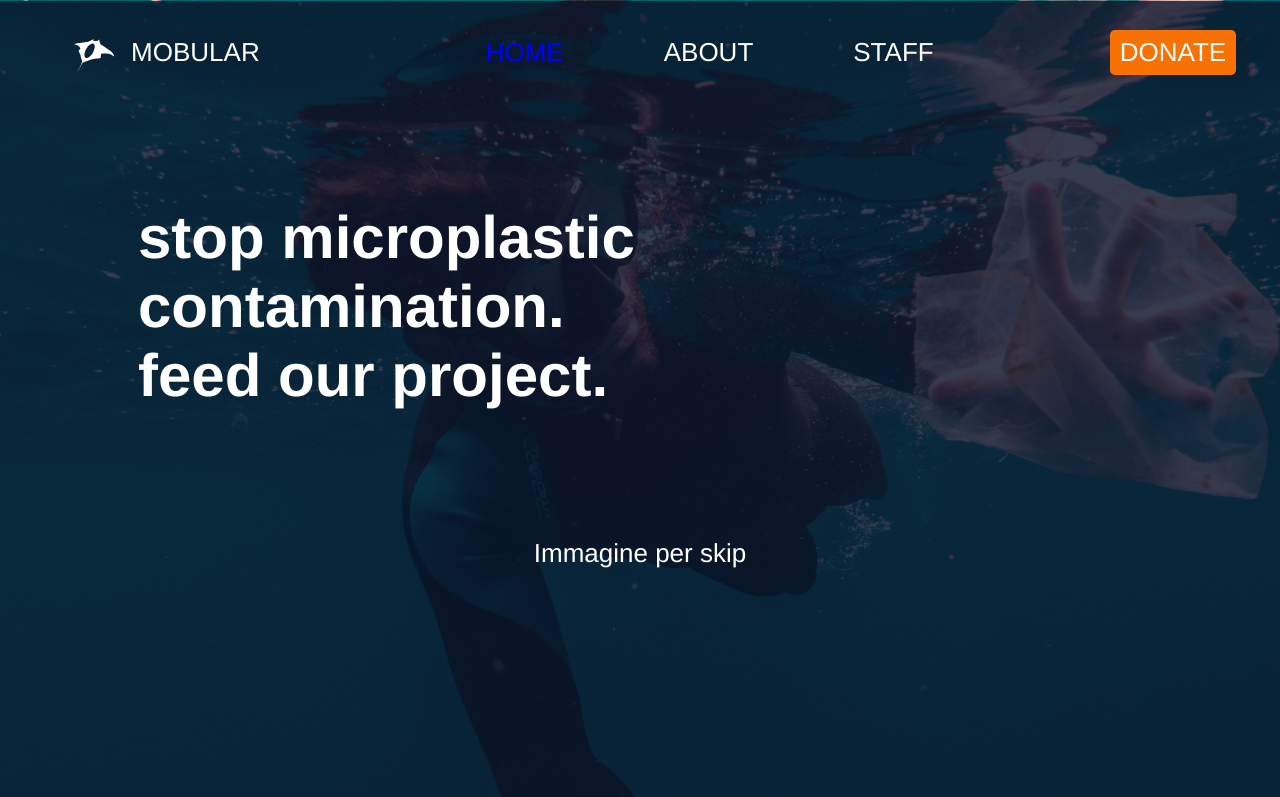
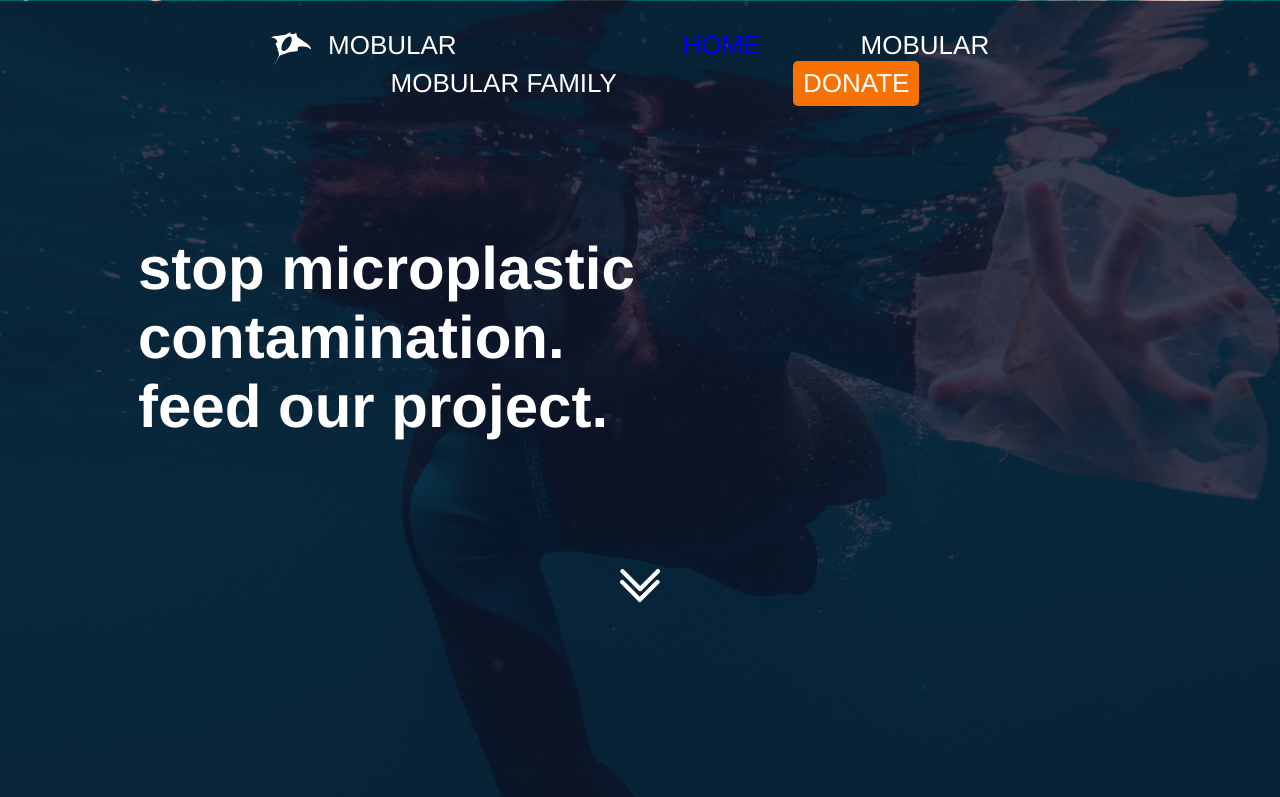
Before and after one commit to LucaArgentieri/Mobular, a plain HTML site: page Mobular/index.html in a window 1280 px wide. Shown: the top 797 px of the page. Drawn offline with Linux system fonts and the light colour scheme.

Commit message:
modifiche

```diff
--- a/Mobular/index.html
+++ b/Mobular/index.html
@@ -20,14 +20,14 @@
 
             <li><a href="index.html"><img  class="logo" src="img/logo.svg" width="40" height="auto" alt="mobular" title="Mobular"> Mobular</a></li>
 
-                <li class="center_header_margin_left"><a class="active" href="index.html">home</a></li>
-                <li><a href="about.html">about</a></li>
-                <li class="center_header_margin_right"><a href="staff.html">staff</a></li>
-            <li class="donate"><a href="donations.html">donate</a></li>
+                <li class="center_header_margin_left"><a class="active" href="index.html">Home</a></li>
+                <li><a href="mobular.html">Mobular</a></li>
+                <li class="center_header_margin_right"><a href="mobularfamily.html">Mobular Family</a></li>
+            <li class="donate"><a href="donations.html">Donate</a></li>
         </ul>
         </nav>
         <h1 class="testoheader">stop microplastic<br>contamination.<br>feed our project.</h1>
-        <div class="btn-to-main"><a href="#btntomain">Immagine per skip</a></div>
+        <div class="btn-to-main"><a href="#btntomain"><img src="img/icona_freccia.svg" width="40px"></a></div>
    </header>
     </div>
     <main id="btntomain">
--- a/Mobular/style.css
+++ b/Mobular/style.css
@@ -69,11 +69,11 @@ nav li {
     font-size: 26px;
     background-color: rgb(248, 114, 3);
     border-radius: 5px;
-
 }
 .btn-to-main{
     display: flex;
     justify-content: center;
+
 }
 /* main zone */
 main {
```
Also changed, not shown: Mobular/mobular.html (+1 -1 lines), Mobular/img/llol.jpg (deleted).
